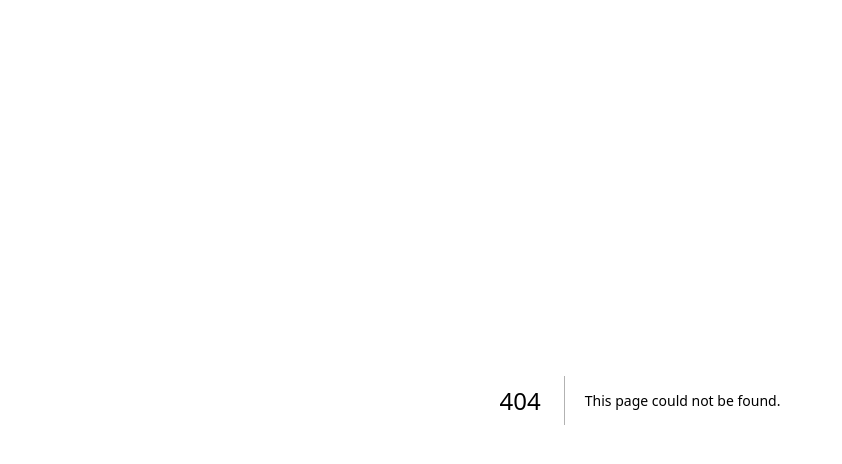
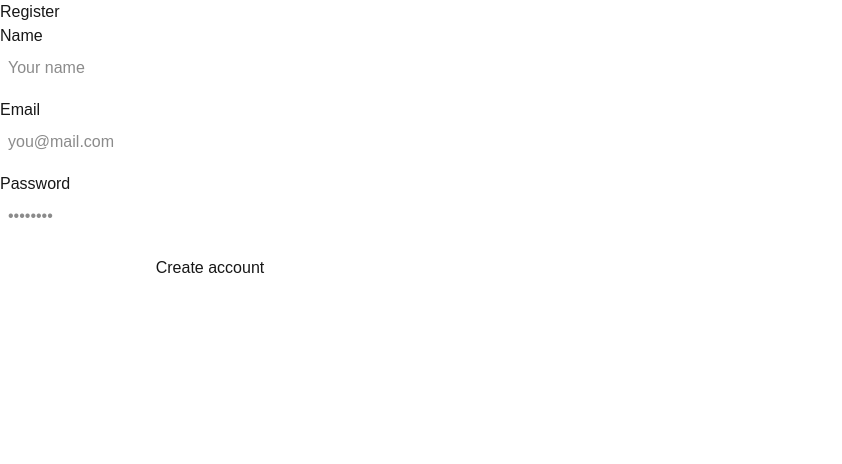
Before and after one commit to thatboicortez/trader-social, a Next.js app in the folder apps/web/: page /register in a window 1280 px wide. Before the commit this address had no page. Shown: the top 464 px of the page, without its empty margins (0-842 px from the left). Built offline with nearby package versions, Linux system fonts and the light colour scheme; no server answers.

Commit message:
feat(web): add basic pages and api client

```diff
--- /dev/null
+++ b/apps/web/src/app/feed/page.tsx
@@ -0,0 +1,73 @@
+"use client";
+
+import { api } from "@/lib/api";
+import { isAuthed } from "@/lib/auth";
+import Link from "next/link";
+import { useEffect, useState } from "react";
+
+type Post = {
+  id?: string | number;
+  content?: string;
+  text?: string;
+  createdAt?: string;
+  author?: { email?: string; name?: string };
+};
+
+export default function FeedPage() {
+  const [posts, setPosts] = useState<Post[]>([]);
+  const [loading, setLoading] = useState(true);
+  const [err, setErr] = useState<string | null>(null);
+
+  useEffect(() => {
+    (async () => {
+      try {
+        setErr(null);
+        const data = await api<Post[]>("/posts", { method: "GET" });
+        setPosts(Array.isArray(data) ? data : []);
+      } catch (e: any) {
+        setErr(e.message || "Failed to load feed");
+      } finally {
+        setLoading(false);
+      }
+    })();
+  }, []);
+
+  if (!isAuthed()) {
+    return (
+      <div>
+        <h2>Feed</h2>
+        <p>You are not logged in.</p>
+        <Link href="/login">Go to login</Link>
+      </div>
+    );
+  }
+
+  return (
+    <div>
+      <h2>Feed</h2>
+
+      {loading && <div>Loading...</div>}
+      {err && <div style={{ color: "crimson" }}>{err}</div>}
+
+      <div style={{ display: "grid", gap: 12, marginTop: 12 }}>
+        {posts.map((p, i) => (
+          <article
+            key={String(p.id ?? i)}
+            style={{ border: "1px solid #222", borderRadius: 10, padding: 12 }}
+          >
+            <div style={{ opacity: 0.7, fontSize: 12 }}>
+              {p.author?.name || p.author?.email || "unknown"} •{" "}
+              {p.createdAt ? new Date(p.createdAt).toLocaleString() : ""}
+            </div>
+            <div style={{ marginTop: 8, fontSize: 16 }}>
+              {p.content || p.text || JSON.stringify(p)}
+            </div>
+          </article>
+        ))}
+        {!loading && !err && posts.length === 0 && (
+          <div style={{ opacity: 0.7 }}>No posts yet.</div>
+        )}
+      </div>
+    </div>
+  );
+}
--- /dev/null
+++ b/apps/web/src/app/login/page.tsx
@@ -0,0 +1,71 @@
+"use client";
+
+import { api } from "@/lib/api";
+import { setToken } from "@/lib/auth";
+import { useRouter } from "next/navigation";
+import { useState } from "react";
+
+export default function LoginPage() {
+  const router = useRouter();
+  const [email, setEmail] = useState("");
+  const [password, setPassword] = useState("");
+  const [err, setErr] = useState<string | null>(null);
+  const [loading, setLoading] = useState(false);
+
+  async function onSubmit(e: React.FormEvent) {
+    e.preventDefault();
+    setErr(null);
+    setLoading(true);
+    try {
+      const res = await api<{ access_token?: string; token?: string }>("/auth/login", {
+        method: "POST",
+        json: { email, password },
+      });
+
+      const token = res.access_token || res.token;
+      if (!token) throw new Error("No token returned from API");
+
+      setToken(token);
+      router.push("/feed");
+    } catch (e: any) {
+      setErr(e.message || "Login failed");
+    } finally {
+      setLoading(false);
+    }
+  }
+
+  return (
+    <div style={{ maxWidth: 420 }}>
+      <h2>Login</h2>
+
+      <form onSubmit={onSubmit} style={{ display: "grid", gap: 10 }}>
+        <label>
+          Email
+          <input
+            value={email}
+            onChange={(e) => setEmail(e.target.value)}
+            style={{ width: "100%", padding: 8 }}
+            placeholder="you@mail.com"
+          />
+        </label>
+
+        <label>
+          Password
+          <input
+            value={password}
+            onChange={(e) => setPassword(e.target.value)}
+            style={{ width: "100%", padding: 8 }}
+            type="password"
+            placeholder="••••••••"
+          />
+        </label>
+
+        {err && <div style={{ color: "crimson" }}>{err}</div>}
+
+        <button disabled={loading} style={{ padding: 10 }}>
+          {loading ? "Loading..." : "Login"}
+        </button>
+      </form>
+    </div>
+  );
+}
--- /dev/null
+++ b/apps/web/src/app/register/page.tsx
@@ -0,0 +1,81 @@
+"use client";
+
+import { api } from "@/lib/api";
+import { setToken } from "@/lib/auth";
+import { useRouter } from "next/navigation";
+import { useState } from "react";
+
+export default function RegisterPage() {
+  const router = useRouter();
+  const [email, setEmail] = useState("");
+  const [password, setPassword] = useState("");
+  const [name, setName] = useState("");
+  const [err, setErr] = useState<string | null>(null);
+  const [loading, setLoading] = useState(false);
+
+  async function onSubmit(e: React.FormEvent) {
+    e.preventDefault();
+    setErr(null);
+    setLoading(true);
+    try {
+      const res = await api<{ access_token?: string; token?: string }>("/auth/register", {
+        method: "POST",
+        json: { email, password, name },
+      });
+
+      const token = res.access_token || res.token;
+      if (token) setToken(token);
+
+      router.push("/feed");
+    } catch (e: any) {
+      setErr(e.message || "Register failed");
+    } finally {
+      setLoading(false);
+    }
+  }
+
+  return (
+    <div style={{ maxWidth: 420 }}>
+      <h2>Register</h2>
+
+      <form onSubmit={onSubmit} style={{ display: "grid", gap: 10 }}>
+        <label>
+          Name
+          <input
+            value={name}
+            onChange={(e) => setName(e.target.value)}
+            style={{ width: "100%", padding: 8 }}
+            placeholder="Your name"
+          />
+        </label>
+
+        <label>
+          Email
+          <input
+            value={email}
+            onChange={(e) => setEmail(e.target.value)}
+            style={{ width: "100%", padding: 8 }}
+            placeholder="you@mail.com"
+          />
+        </label>
+
+        <label>
+          Password
+          <input
+            value={password}
+            onChange={(e) => setPassword(e.target.value)}
+            style={{ width: "100%", padding: 8 }}
+            type="password"
+            placeholder="••••••••"
+          />
+        </label>
+
+        {err && <div style={{ color: "crimson" }}>{err}</div>}
+
+        <button disabled={loading} style={{ padding: 10 }}>
+          {loading ? "Loading..." : "Create account"}
+        </button>
+      </form>
+    </div>
+  );
+}
--- /dev/null
+++ b/apps/web/src/components/Nav.tsx
@@ -0,0 +1,44 @@
+"use client";
+
+import Link from "next/link";
+import { usePathname, useRouter } from "next/navigation";
+import { isAuthed, logout } from "@/lib/auth";
+import { useEffect, useState } from "react";
+
+export default function Nav() {
+  const pathname = usePathname();
+  const router = useRouter();
+  const [authed, setAuthed] = useState(false);
+
+  useEffect(() => {
+    setAuthed(isAuthed());
+  }, [pathname]);
+
+  return (
+    <header style={{ padding: 16, borderBottom: "1px solid #222" }}>
+      <nav style={{ display: "flex", gap: 12, alignItems: "center" }}>
+        <Link href="/">Home</Link>
+        <Link href="/feed">Feed</Link>
+
+        <div style={{ marginLeft: "auto", display: "flex", gap: 12 }}>
+          {!authed ? (
+            <>
+              <Link href="/login">Login</Link>
+              <Link href="/register">Register</Link>
+            </>
+          ) : (
+            <button
+              onClick={() => {
+                logout();
+                setAuthed(false);
+                router.push("/login");
+              }}
+            >
+              Logout
+            </button>
+          )}
+        </div>
+      </nav>
+    </header>
+  );
+}
--- /dev/null
+++ b/apps/web/src/lib/api.ts
@@ -0,0 +1,46 @@
+export const API_BASE =
+  process.env.NEXT_PUBLIC_API_URL?.replace(/\/$/, "") || "http://localhost:8000";
+
+type Json = Record<string, any>;
+
+export async function api<T = any>(
+  path: string,
+  options: RequestInit & { json?: Json } = {}
+): Promise<T> {
+  const url = path.startsWith("http") ? path : `${API_BASE}${path.startsWith("/") ? "" : "/"}${path}`;
+
+  const headers = new Headers(options.headers || {});
+  headers.set("Accept", "application/json");
+
+  if (options.json !== undefined) {
+    headers.set("Content-Type", "application/json");
+  }
+
+  if (typeof window !== "undefined") {
+    const token = localStorage.getItem("token");
+    if (token) headers.set("Authorization", `Bearer ${token}`);
+  }
+
+  const res = await fetch(url, {
+    ...options,
+    headers,
+    body: options.json !== undefined ? JSON.stringify(options.json) : options.body,
+  });
+
+  const text = await res.text();
+  let data: any = null;
+  try {
+    data = text ? JSON.parse(text) : null;
+  } catch {
+    data = text;
+  }
+
+  if (!res.ok) {
+    const message =
+      (data && (data.message || data.error)) ||
+      `Request failed: ${res.status} ${res.statusText}`;
+    throw new Error(Array.isArray(message) ? message.join(", ") : message);
+  }
+
+  return data as T;
+}
--- /dev/null
+++ b/apps/web/src/lib/auth.ts
@@ -0,0 +1,15 @@
+export function setToken(token: string) {
+  localStorage.setItem("token", token);
+}
+
+export function getToken() {
+  return localStorage.getItem("token");
+}
+
+export function logout() {
+  localStorage.removeItem("token");
+}
+
+export function isAuthed() {
+  return !!getToken();
+}
```
